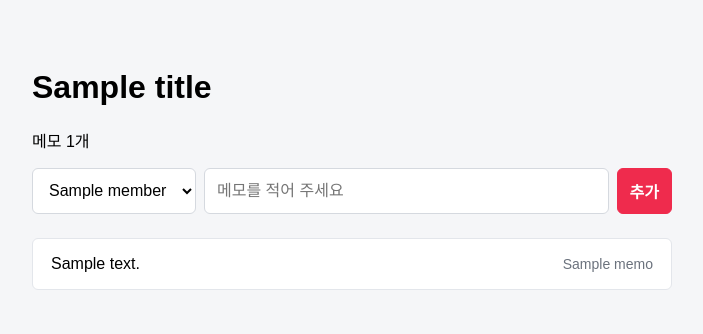
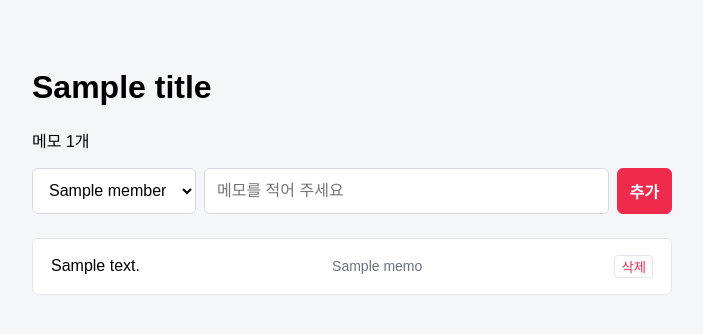
Before and after one commit to choidy180/memo-app, a Node server app: template views/index.ejs in a window 1280 px wide. Shown: the top 334 px of the page, without its empty margins (288-991 px from the left). Run offline with Node 20, Linux system fonts and the light colour scheme; the template is opened without the code that fills it: most values are stand-ins (such as "Sample title", 1, 10 or a date in 2020).

Commit message:
feat: 메모 삭제 버튼 추가

```diff
--- a/public/css/style.css
+++ b/public/css/style.css
@@ -43,3 +43,11 @@ body {
 }
 .memo-body { margin: 0; }
 .memo-name { margin-left: 12px; color: #6b727d; font-size: 14px; white-space: nowrap; }
+.memo-delete {
+  margin-left: 12px;
+  border: 1px solid #e3e6eb;
+  border-radius: 4px;
+  background: #fff;
+  color: #ef2b4d;
+  cursor: pointer;
+}
--- a/views/index.ejs
+++ b/views/index.ejs
@@ -28,6 +28,9 @@
         <li class="memo">
           <p class="memo-body"><%= memo.body %></p>
           <span class="memo-name"><%= memo.name %></span>
+          <form action="/memos/<%= memo.id %>/delete" method="post">
+            <button class="memo-delete" type="submit">삭제</button>
+          </form>
         </li>
       <% }) %>
     </ul>
```
